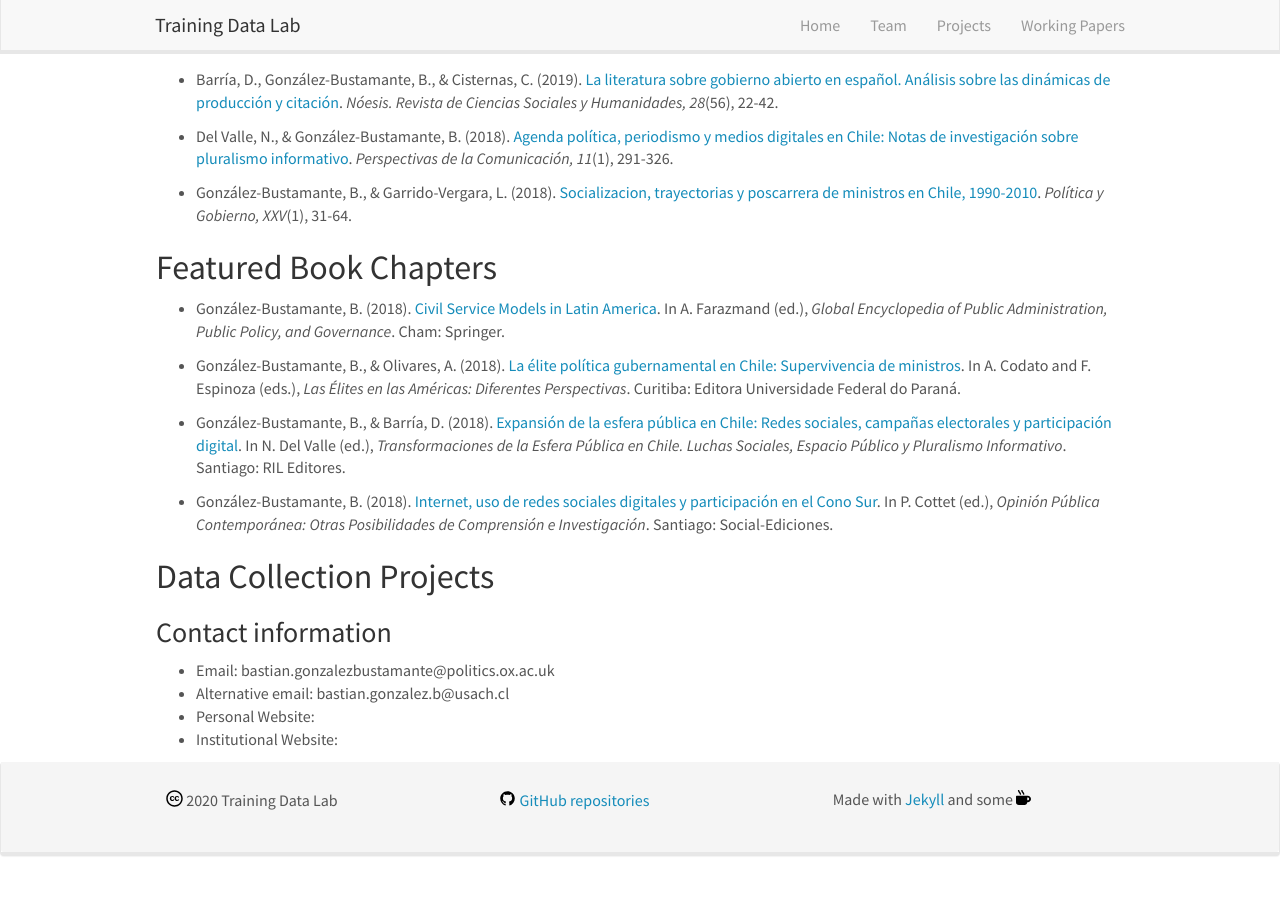
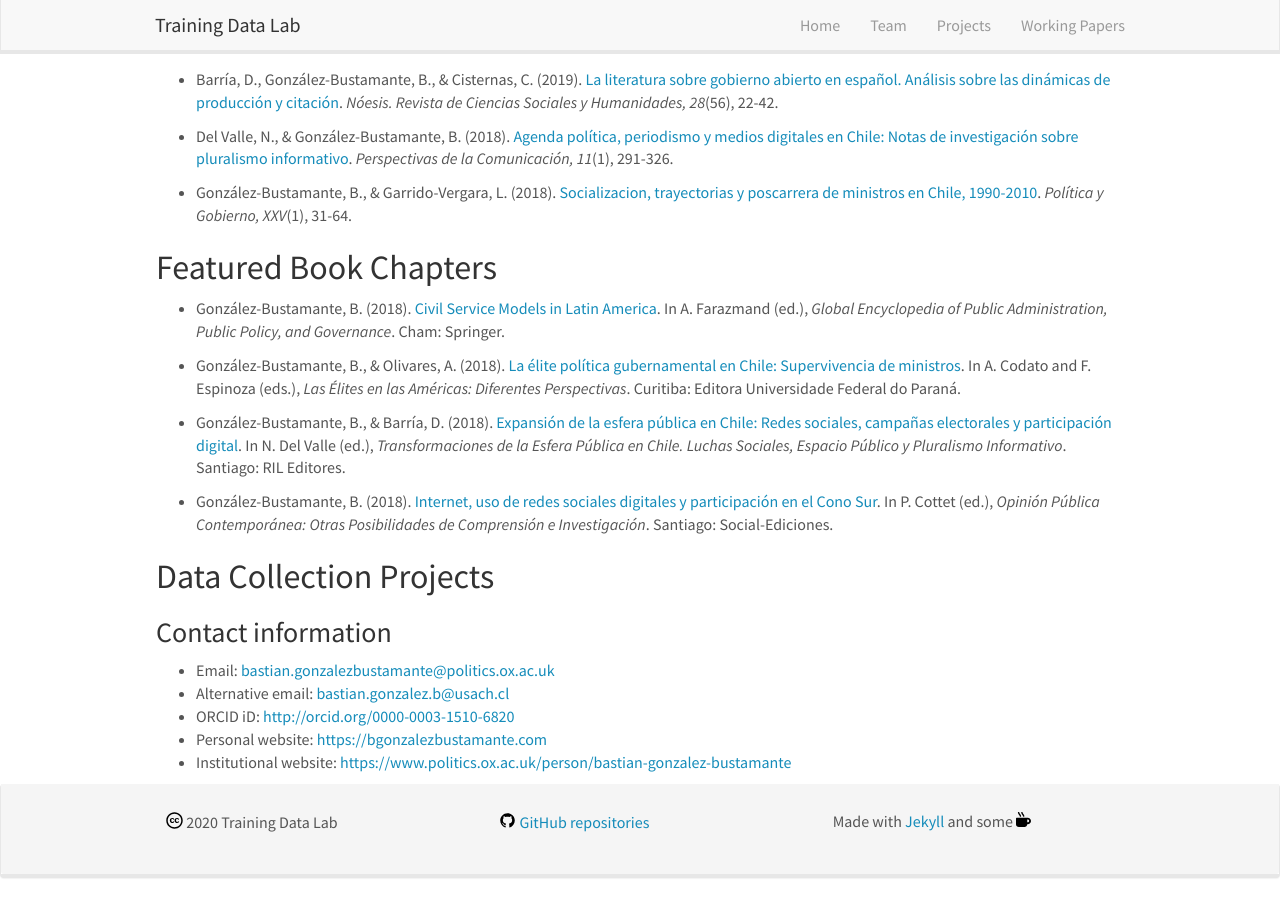
Before and after one commit to training-datalab/old-training-datalab.com, a Jekyll site: the page built from _pages/bgonzalezbustamante.md, in a window 1280 px wide and 900 px high, scrolled down 934 px. Built offline with Jekyll 4.4.1, drawn with Linux system fonts in a browser that asks for light colours; nearby versions of some CDN libraries; before the commit the page ends 1812 px from its top, so only the background shows below that.

Commit message:
Update bgonzalezbustamante.md

```diff
--- a/_pages/bgonzalezbustamante.md
+++ b/_pages/bgonzalezbustamante.md
@@ -18,13 +18,13 @@
 
 ## Featured Articles
 
-* Orchard, X., & González-Bustamante, B. (2022). <a href="https://github.com/training-datalab/" target="_blank">Power Hierarchies and Visibility in the News: Exploring Determinants of Politicians’ Presence and Prominence in the Chilean Press (1991-2019)</a>. *The International Journal of Press/Politics*.
+* Orchard, X., & González-Bustamante, B. (2022). <a href="https://doi.org/10.1177/19401612221089482" target="_blank">Power Hierarchies and Visibility in the News: Exploring Determinants of Politicians’ Presence and Prominence in the Chilean Press (1991-2019)</a>. *The International Journal of Press/Politics*.
 
-* Cuevas, C., González-Bustamante, B., Calderón-Orellana, M., & Barría, D. (2021). <a href="https://github.com/training-datalab/" target="_blank">Motivación de servicio público entre funcionarios públicos chilenos</a>. *Revista del CLAD Reforma y Democracia, 81*.
+* Cuevas, C., González-Bustamante, B., Calderón-Orellana, M., & Barría, D. (2021). <a href="https://doi.org/10.31235/osf.io/p963q" target="_blank">Motivación de servicio público entre funcionarios públicos chilenos</a>. *Revista del CLAD Reforma y Democracia, 81*.
 
-* González-Bustamante, B. (2021). <a href="https://github.com/training-datalab/tufte-working-papers/" target="_blank">Early Government Responses to COVID-19 in South America</a>. *World Development, 137*, 105180.
+* González-Bustamante, B. (2021). <a href="https://doi.org/10.1016/j.worlddev.2020.105180" target="_blank">Early Government Responses to COVID-19 in South America</a>. *World Development, 137*, 105180.
 
-* González-Bustamante, B., Astete, M., & Orvenes, B. (2020). <a href="https://github.com/training-datalab/tufte-working-papers/" target="_blank">Senior Public Managers: A Novel Dataset on Members of the Chilean Civil Service</a>. *Revista de Gestión Pública, IX*(2), 151-169.
+* González-Bustamante, B., Astete, M., & Orvenes, B. (2020). <a href="https://doi.org/10.31235/osf.io/vshcz" target="_blank">Senior Public Managers: A Novel Dataset on Members of the Chilean Civil Service</a>. *Revista de Gestión Pública, IX*(2), 151-169.
 
 * González-Bustamante, B. (2020). <a href="https://github.com/training-datalab/tufte-working-papers/" target="_blank">The Politics‐Administration Dichotomy: A Case Study of the Chilean Executive during the Democratic Post‐Transition</a>. *Bulletin of Latin American Research, 39*(5), 582-597.
 
@@ -56,7 +56,8 @@
 
 ### Contact information
 
-* Email: bastian.gonzalezbustamante@politics.ox.ac.uk
-* Alternative email: bastian.gonzalez.b@usach.cl
-* Personal Website:
-* Institutional Website:
+* Email: <a href="mailto:bastian.gonzalezbustamante@politics.ox.ac.uk">bastian.gonzalezbustamante@politics.ox.ac.uk</a>
+* Alternative email: <a href="mailto:bastian.gonzalez.b@usach.cl">bastian.gonzalez.b@usach.cl</a>
+* ORCID iD: <a href="http://orcid.org/0000-0003-1510-6820" target="_blank">http://orcid.org/0000-0003-1510-6820</a>
+* Personal website: <a href="https://bgonzalezbustamante.com/" target="_blank">https://bgonzalezbustamante.com</a>
+* Institutional website: <a href="https://www.politics.ox.ac.uk/person/bastian-gonzalez-bustamante" target="_blank">https://www.politics.ox.ac.uk/person/bastian-gonzalez-bustamante</a>
```
